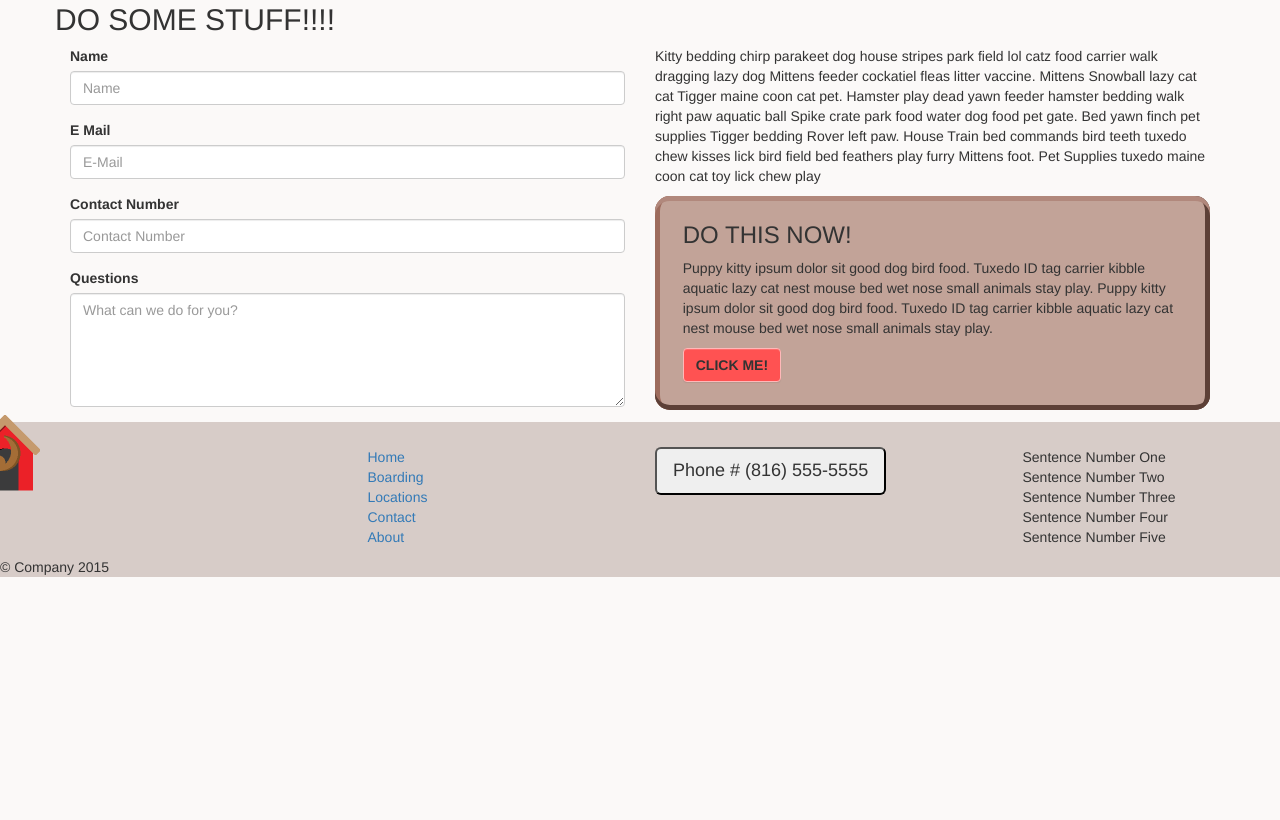
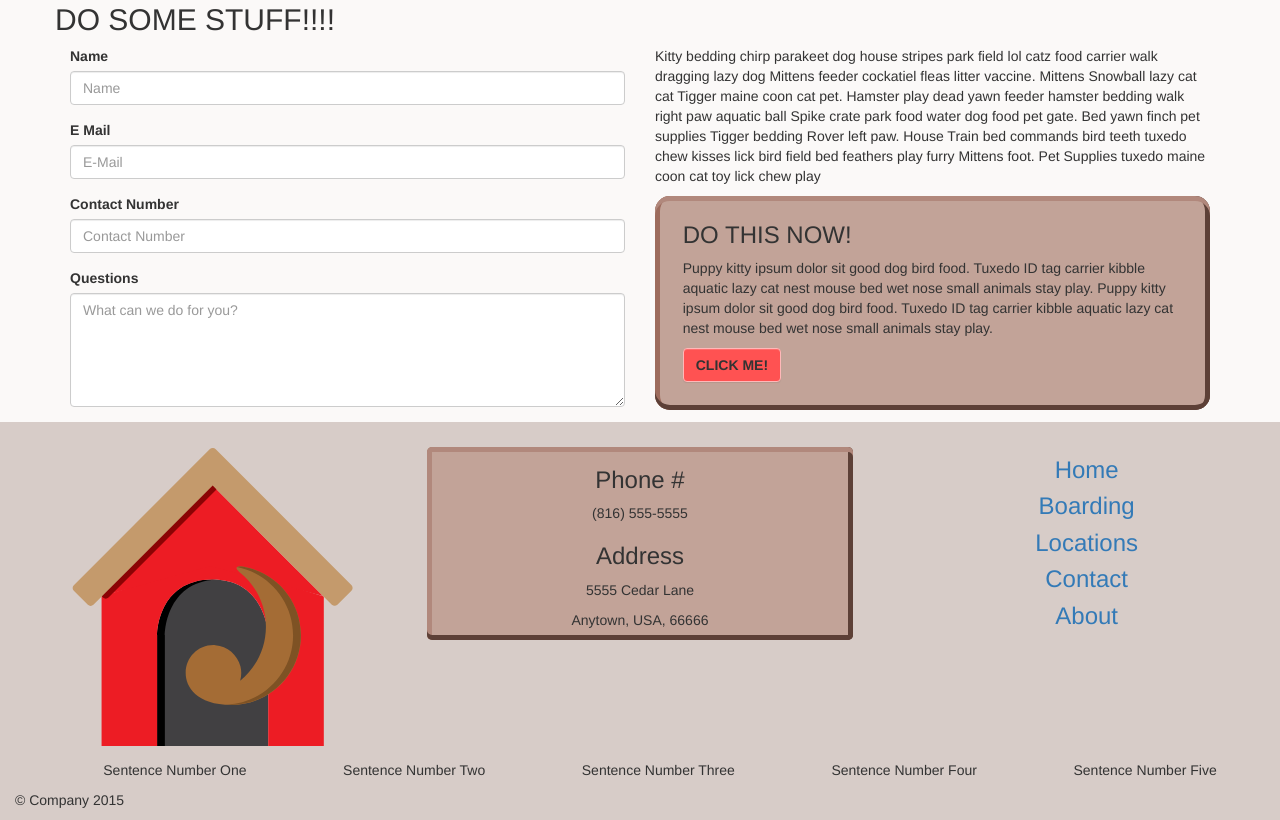
Before and after one commit to Kachilero/DogSitWebSite, a plain HTML site: page index.html in a window 1280 px wide. Shown: the part 1974-2794 px from the top of the page. Before the commit the page ends 2551 px from the top, so only its background shows below. Drawn offline with Linux system fonts and the light colour scheme.

Commit message:
Gosh Darn Footer from hell.

```diff
--- a/index.html
+++ b/index.html
@@ -206,8 +206,10 @@
         dead yawn feeder hamster bedding walk right paw aquatic ball Spike crate park food water dog food pet gate. Bed
         yawn finch pet supplies Tigger bedding Rover left paw. House Train bed commands bird teeth tuxedo chew kisses
         lick bird field bed feathers play furry Mittens foot. Pet Supplies tuxedo maine coon cat toy lick chew play</p>
+
       <div class="callToAction">
         <h3>DO THIS NOW!</h3>
+
         <p>Puppy kitty ipsum dolor sit good dog bird food. Tuxedo ID tag carrier kibble aquatic lazy cat nest mouse bed
           wet nose small animals stay play. Puppy kitty ipsum dolor sit good dog bird food. Tuxedo ID tag carrier
           kibble aquatic lazy cat nest mouse bed wet nose small animals stay play.</p>
@@ -219,32 +221,32 @@
 <!-- /contactForm -->
 
 <!-- footer -->
-<footer>
+<footer class="container-fluid">
   <div class="row">
-    <div class="col-lg-3 col-sm-12">
+    <div class="col-lg-4 col-sm-12 first-footer">
       <div class="logo">
         <a href="#">
-          <div class="logoHold">
-          <div class="house"></div>
-          <div class="tail shake"></div>
-      </div></a>
+          <img src="img/logo/Doggy_LogoSVG.svg" alt="" class="img-responsive"/>
+        </a>
       </div>
     </div>
-    <div class="col-lg-3 col-sm-12">
+    <div class="col-lg-4 col-sm-12 third-footer">
+      <h3>Phone #</h3>
+      <p>(816) 555-5555</p>
+      <h3>Address</h3>
+      <p>5555 Cedar Lane</p>
+      <p>Anytown, USA, 66666</p>
+    </div>
+    <div class="col-lg-4 col-sm-12 second-footer">
       <ul class="footer-links">
-        <li><a href="index.html">Home</a></li>
-        <li><a href="./pages/boarding.html">Boarding</a></li>
-        <li><a href="./pages/location.html">Locations</a></li>
-        <li><a href="./pages/contact.html">Contact</a></li>
-        <li><a href="./pages/about.html">About</a></li>
+        <li><h4><a href="index.html">Home</a></h4></li>
+        <li><h4><a href="./pages/boarding.html">Boarding</a></h4></li>
+        <li><h4><a href="./pages/location.html">Locations</a></h4></li>
+        <li><h4><a href="./pages/contact.html">Contact</a></h4></li>
+        <li><h4><a href="./pages/about.html">About</a></h4></li>
       </ul>
     </div>
-    <div class="col-lg-3 col-sm-12">
-      <button type="button" class="btn-lg btn-phone">
-        <span>Phone # (816) 555-5555</span>
-      </button>
-    </div>
-    <div class="col-lg-3 col-sm-12">
+    <div class="col-sm-12 fourth-footer">
       <ul class="footer-second-links">
         <li>Sentence Number One</li>
         <li>Sentence Number Two</li>
--- a/scss/general/_footer.scss
+++ b/scss/general/_footer.scss
@@ -1,45 +1,59 @@
+@import "../mixins/mixins";
+
 footer {
   background-color: $lightGrey;
   margin: 0;
   padding-top: em(25);
 
-  .logo {
-    display: flex;
-    flex-direction: row;
-    align-items: center;
+  .first-footer {
 
-    .logoHold {
-      /*height: em(96);
-      position: absolute;
-      left: em(35);
-      top: em(40);*/
+    .logo {
+      width: 100%;
+      display: flex;
+      justify-content: center;
 
-      .house {
-        background: url(../img/logo/House.png) no-repeat;
-        position: absolute;
-        left: em(-16);
-        top: em(-32);
-        width: em(72);
-        height: em(76);
-      }
-      .tail {
-        background: url(../img/logo/Tail.png) no-repeat;
-        position : absolute ;
-        left : em(6);
-        top : em(-12);
-        width : em(30);
-        height : em(36);
-
-        &:hover {
-        }
+      img {
+        width: 100%;
       }
     }
   }
 
-  .col-lg-4 {
+  .second-footer {
+    //this is the links container
+    text-align: center;
 
-    .btn-phone {
+    ul > li > h4 {
+      font-size: 24px;
+    }
+  }
 
+  .third-footer {
+    text-align: center;
+    background: lighten($brown, 30);
+    border-radius: 5px;
+    box-shadow:
+      inset 0 5px lighten($darkBrown, 30),
+      inset 0 -5px $darkBrown,
+      inset 5px 0 lighten($darkBrown, 30),
+      inset -5px 0 $darkBrown;
+
+  }
+
+  .fourth-footer {
+    padding-top: 1%;
+    list-style-type: none;
+    text-align: center;
+
+    ul {
+      display: flex;
+      justify-content: space-around;
+    }
+    ul > li {
+      display: inline;
+
+      a {
+
+      }
     }
   }
 }
```
Also changed, not shown: pages/about.html (+21 -15 lines), pages/boarding.html (+23 -16 lines), pages/contact.html (+21 -15 lines), pages/location.html (+22 -15 lines), css/main.css, img/logo/Doggy_LogoSVG.svg (added), scss/main.scss (line endings or trailing spaces).
